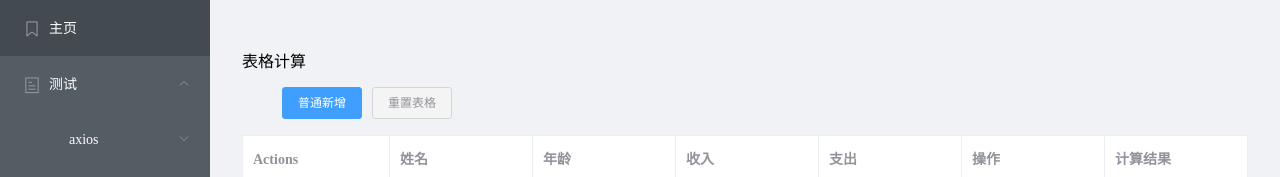
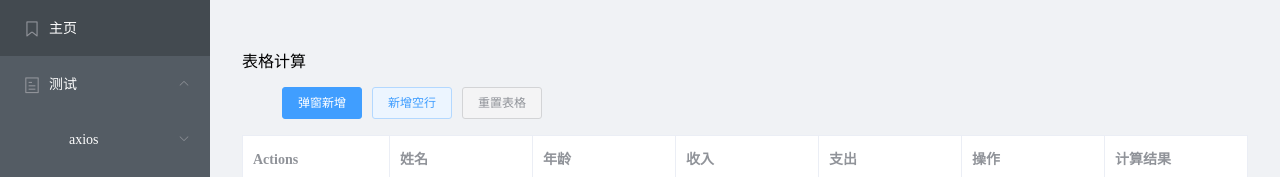
Before and after one commit to CucurbitBaby/v2-no-typescript, a Vue app: page /test-demo/vue2/demo-02 in a window 1280 px wide. Shown: the top 177 px of the page. Built offline with nearby package versions, Linux system fonts and the light colour scheme.

Commit message:
✨ feat: 新增空行

```diff
--- a/src/views/HomeView.vue
+++ b/src/views/HomeView.vue
@@ -8,9 +8,9 @@
 <script>
 // @ is an alias to /src
 import HelloWorld from '@/components/HelloWorld.vue'
-import { watch } from 'vue'
+// import { watch } from 'vue'
 
-console.log('ref', watch)
+// console.log('ref', watch)
 
 export default {
   name: 'HomeView',
--- a/src/views/test-demo/vue2/demo-02/index.vue
+++ b/src/views/test-demo/vue2/demo-02/index.vue
@@ -4,7 +4,10 @@
       <dt style="margin-bottom: 15px">表格计算</dt>
       <dd>
         <el-button type="primary" size="small" @click="handleClickAdd">
-          普通新增
+          弹窗新增
+        </el-button>
+        <el-button type="primary" plain size="small" @click="handleClickAddRow">
+          新增空行
         </el-button>
         <el-button type="info" plain size="small" @click="handleClickReset">
           重置表格
@@ -193,7 +196,7 @@ const fixed2Number = (x) => {
 
   // 没有小数点时：
   if (rs < 0) {
-    console.log(1)
+    // console.log('没有小数点时：')
     rs = s.length
     s += '.'
     while (s.length <= rs + 2) {
@@ -358,7 +361,7 @@ export default {
     },
 
     /**
-     * @description 顶部操作，普通新增 √
+     * @description 顶部操作，弹窗新增 √
      * @return void
      */
     handleClickAdd() {
@@ -368,6 +371,23 @@ export default {
       this.row_copy = {
         edit: false
       }
+    },
+
+    /**
+     * @description 顶部操作，新增空行 √
+     * @return void
+     */
+    handleClickAddRow() {
+      this.row_copy = {}
+      this.currentEditIndex = -1
+
+      this.tableData.forEach((row) => {
+        row.edit = false
+      })
+
+      this.tableData.push({
+        edit: true
+      })
     },
 
     /**
@@ -397,6 +417,10 @@ export default {
       this.calc_result = 0
 
       this.init()
+      this.$message({
+        message: '表格重置成功！',
+        type: 'success'
+      })
     },
 
     /**
@@ -425,10 +449,14 @@ export default {
             n += 1
           }
         })
-        console.log(colCount)
+        // console.log(colCount)
 
         const averageValue = NP.divide(colCount, n)
         // console.log(typeof averageValue) // number, 如果涉及高精度数值保存的话 显示请用其他变量映射(例: computed)
+        console.group(`${key}列`)
+        console.log('平均数', averageValue)
+        console.groupEnd()
+
         return isCalc ? [averageValue] : []
       })
 
```
